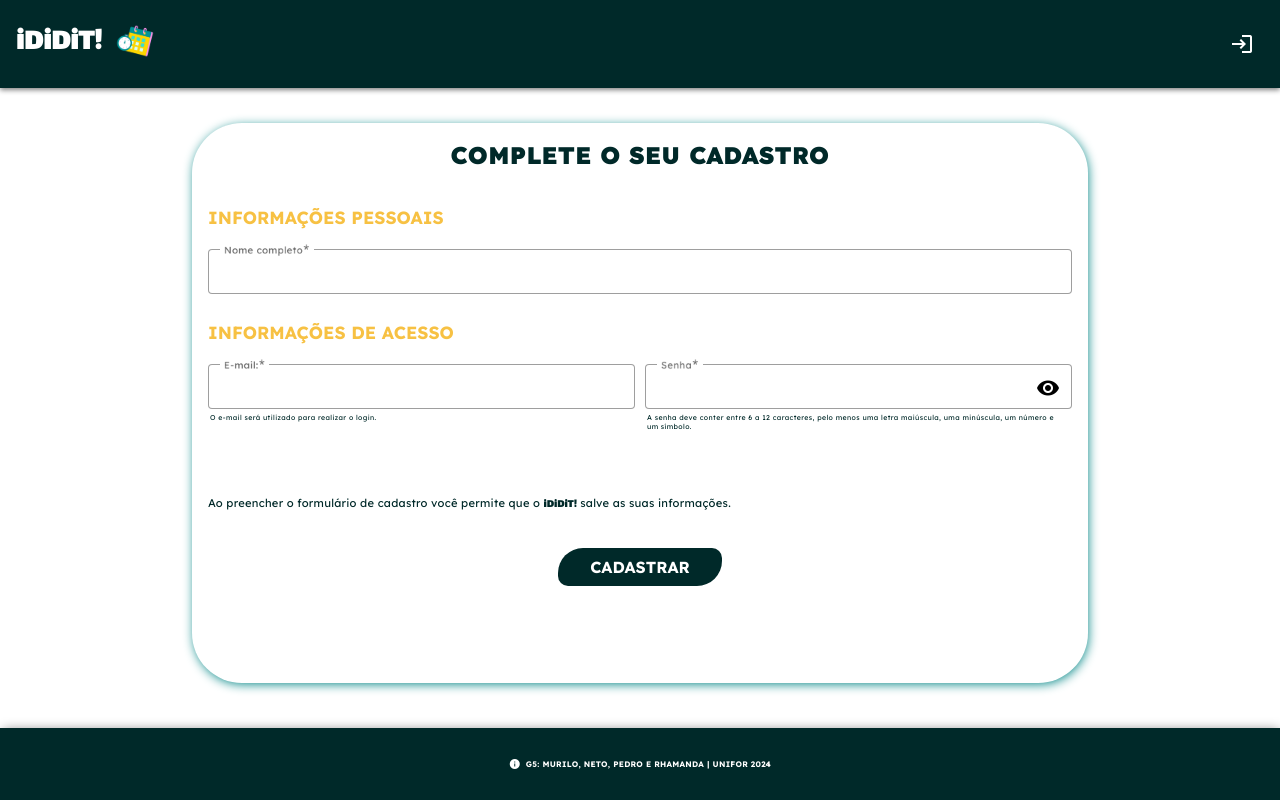
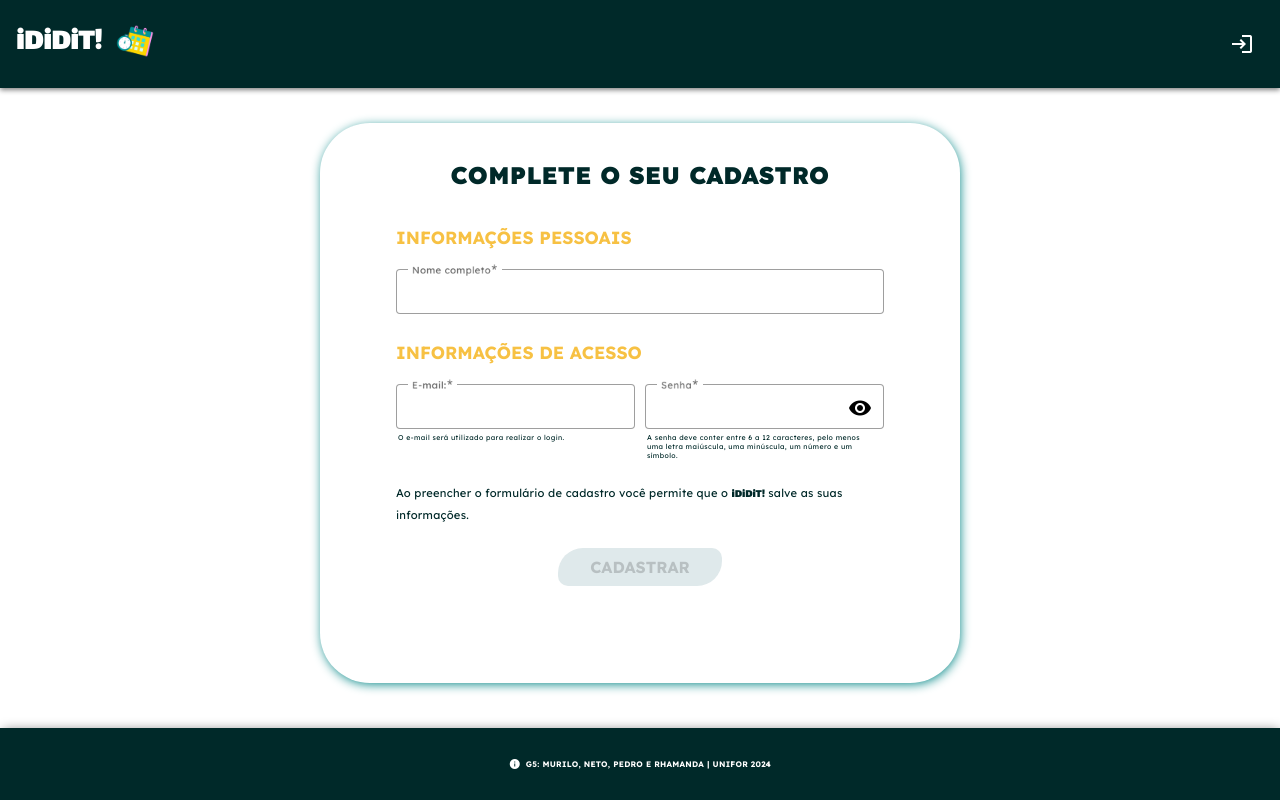
Before and after one commit to luizreboucas/taskManager, an Angular app in the folder task-manager-web/: page /registration in a window 1280 px wide. Built offline with nearby package versions, Linux system fonts and the light colour scheme.

Commit message:
feat: disabled button when form is invalid

```diff
--- a/task-manager-web/src/app/modules/home/pages/home-page/home-page.component.html
+++ b/task-manager-web/src/app/modules/home/pages/home-page/home-page.component.html
@@ -1,4 +1,5 @@
 <div class="home">
+  <div class="home__container"></div>
   <h1 class="home__title">
     iDiDiT<span class="home__title--text-yellow">!</span>
   </h1>
--- a/task-manager-web/src/app/modules/home/pages/home-page/home-page.component.scss
+++ b/task-manager-web/src/app/modules/home/pages/home-page/home-page.component.scss
@@ -8,6 +8,10 @@
   justify-content: center;
   overflow: auto;
   padding: 10px 20px;
+
+  &__container {
+    margin: 20px;
+  }
 
   &__title {
     color: $blue-logo;
@@ -33,8 +37,7 @@
 
   &__logo {
     margin-bottom: 6px;
-    width: 25%;
-
+    width: 15vw;
     padding-bottom: 50px;
   }
 
--- a/task-manager-web/src/app/modules/login/pages/login/login.component.html
+++ b/task-manager-web/src/app/modules/login/pages/login/login.component.html
@@ -50,7 +50,15 @@
           </div>
         </form>
         <div class="login-buttons">
-          <button class="login-buttons__save" (click)="Login()">Acessar</button>
+          <button
+            [ngClass]="{
+              'login-buttons__save': loginForm.valid,
+              'login-buttons__disabled': loginForm.invalid
+            }"
+            (click)="Login()"
+          >
+            Acessar
+          </button>
           <button class="login-buttons__cancel" (click)="navigate('/')">
             Cancelar
           </button>
--- a/task-manager-web/src/app/modules/login/pages/login/login.component.scss
+++ b/task-manager-web/src/app/modules/login/pages/login/login.component.scss
@@ -92,6 +92,21 @@
       }
     }
 
+    &__disabled {
+      background-color: $gray-line;
+      border: none;
+      border-radius: 4px;
+      color: $gray-darkest;
+      cursor: default;
+      font-family: $lexend;
+      font-weight: 600;
+      margin: 0 auto;
+      padding: 10px;
+      padding-left: 18px;
+      padding-right: 18px;
+      width: 7vw;
+    }
+
     &__cancel {
       background-color: $white-box;
       border: none;
--- a/task-manager-web/src/app/modules/registration/pages/registration/registration.component.html
+++ b/task-manager-web/src/app/modules/registration/pages/registration/registration.component.html
@@ -139,7 +139,14 @@
   </mat-card-content>
 
   <mat-card-actions>
-    <button class="button-register" (click)="registerDataForm()">
+    <button
+      [disabled]="registrationForm.invalid"
+      [ngClass]="{
+        'button-register': registrationForm.valid,
+        'button-register-disabled': registrationForm.invalid
+      }"
+      (click)="registerDataForm()"
+    >
       CADASTRAR
     </button>
   </mat-card-actions>
--- a/task-manager-web/src/app/modules/registration/pages/registration/registration.component.scss
+++ b/task-manager-web/src/app/modules/registration/pages/registration/registration.component.scss
@@ -7,7 +7,8 @@
   height: 70vh;
   margin: 0 auto;
   margin-top: 35px;
-  width: 70%;
+  padding: 20px 60px;
+  width: 50vw;
 
   .registration-header {
     margin: 0 auto;
@@ -106,8 +107,8 @@
   color: $blue-logo-darkest;
   font-family: $lexend;
   font-size: 0.7rem;
-  padding-top: 40px;
-  padding-bottom: 20px;
+  padding-top: 10px;
+  padding-bottom: 10px;
 
   &--logo {
     font-family: $laleza;
@@ -129,11 +130,28 @@
   width: 164px;
   margin: 0 auto;
   margin-top: 5px;
+
+  &:hover {
+    background-color: $blue-logo;
+    cursor: pointer;
+  }
 }
 
-.button-register:hover {
-  background-color: $blue-logo;
-  cursor: pointer;
+.button-register-disabled {
+  align-items: center;
+  background-color: $gray-line;
+  border: none;
+  border-radius: 25px 10px;
+  color: $gray-darkest;
+  cursor: default;
+  font-family: $lexend;
+  font-weight: 700;
+  font-size: 1rem;
+  gap: 4px;
+  margin: 0 auto;
+  margin-top: 5px;
+  padding: 9px 16px;
+  width: 164px;
 }
 
 .button-password:hover {
--- a/task-manager-web/src/app/modules/registration/pages/registration/registration.component.ts
+++ b/task-manager-web/src/app/modules/registration/pages/registration/registration.component.ts
@@ -31,7 +31,12 @@ export class RegistrationComponent {
     this.createRegistrationForm();
   }
 
-  createRegistrationForm(): void {
+  registerDataForm(): any {
+    // this.newUserStore.setFormValue(this.registrationForm.value);
+    console.log(this.registrationForm.value);
+  }
+
+  private createRegistrationForm(): void {
     this.registrationForm = this.fb.group({
       blocked: [false],
       nome: ['', [Validators.required, Validators.maxLength(100)]],
@@ -49,11 +54,6 @@ export class RegistrationComponent {
         ]
       ]
     });
-  }
-
-  registerDataForm(): any {
-    // this.newUserStore.setFormValue(this.registrationForm.value);
-    console.log(this.registrationForm.value);
   }
 
   private validatePassword(control: AbstractControl): ValidationErrors | null {
```
